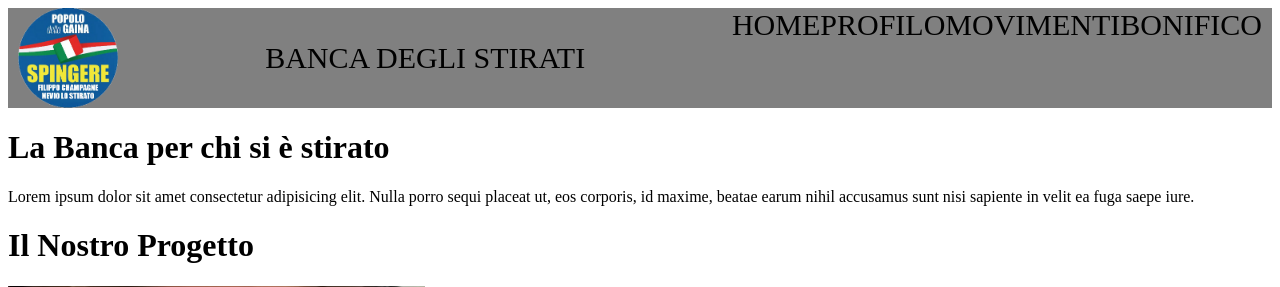
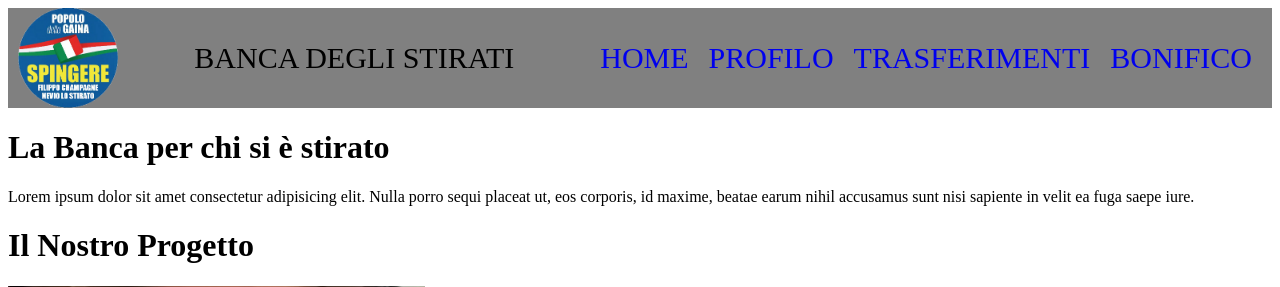
Before and after one commit to LucianoRiboldi/Progetto-PHP, a PHP site: page / in a window 1280 px wide. Shown: the top 287 px of the page. Run offline with PHP 8.4, Linux system fonts and the light colour scheme.

Commit message:
menu orizzontale, organizzazione pagine

```diff
--- a/index.html
+++ b/index.html
@@ -9,14 +9,14 @@
 <body>
     <div class="contenitorepagina">
         <nav>
-            <div class="logo"><a href="../index.html"><img src="logostirati.png"></a></div>
+            <div class="logo"><a href="../index.html"><img src="Immagini/logostirati.png"></a></div>
             <div class="titolo-centrale">BANCA DEGLI STIRATI</div>
-            <div class="listamenu">
-                <div class="contenitorelista">HOME</div>
-                <div class="contenitorelista">PROFILO</div>
-                <div class="contenitorelista">MOVIMENTI</div>
-                <div class="contenitorelista">BONIFICO</div>
-            <div>
+            <div class="prova">
+                <a href="index.html">HOME</a>
+                <a href="Pagine/Profilo.html">PROFILO</a>
+                <a href="Pagine/Trasferimenti.html">TRASFERIMENTI</a>
+                <a href="Pagine/Bonifico.html">BONIFICO</a>
+            </div>
         </nav>
         <div>
             <h1>La Banca per chi si è stirato</h1>
@@ -25,7 +25,7 @@
         <div class="ContenitoreContenitoreIlNostroProgetto">
             <h1>Il Nostro Progetto</h1>
             <div class="ContenitoreIlNostroProgetto">
-                <img src="channels4_profile.jpg">
+                <img src="Immagini/channels4_profile.jpg">
                 <div>
                     <p>Lorem ipsum dolor sit amet consectetur adipisicing elit. Voluptatem quae, veritatis tenetur harum expedita culpa possimus unde consequuntur temporibus ducimus id aperiam, distinctio optio beatae nam quas itaque animi sunt!</p>
                 </div>
@@ -37,7 +37,7 @@
                 <div>
                     <p>Lorem ipsum dolor sit amet consectetur adipisicing elit. Voluptatem quae, veritatis tenetur harum expedita culpa possimus unde consequuntur temporibus ducimus id aperiam, distinctio optio beatae nam quas itaque animi sunt!</p>
                 </div>
-                <img src="oar2.jpg">
+                <img src="Immagini/oar2.jpg">
             </div>
         </div>
     </div>
--- a/style.css
+++ b/style.css
@@ -1,14 +1,17 @@
 * {box-sizing: border-box;}
+html{padding: 0;margin:0}
 .contenitore{width: 100%; height: 100%;}
 nav {position: sticky; top: 0; display:flex; flex-direction: row;flex-wrap: nowrap; align-items: center;justify-content: space-between;height: 100px; font-size: 30px; padding: 0px 10px; background-color: gray;}
 .logo{height: 100%;}
 .logo img {height:100%;}
 .listamenu{display:flex;flex-direction: row; margin :0; padding:0;height:100%;align-items: center;}
-.contenitorelista{height:100%}
-.contenitorelista:hover{background-color: blue;}
 .ContenitoreChiSiamo{display: flex;}
 .ContenitoreChiSiamo h1 {width: 66%;}
 .ContenitoreChiSiamo img {width: 33%;}
 .ContenitoreIlNostroProgetto{display: flex;}
 .ContenitoreIlNostroProgetto h1 {width: 66%;}
 .ContenitoreIlNostroProgetto img {width: 33%;}
+.prova{overflow: hidden;}
+.prova a{float: left;text-align: center;text-decoration: none; padding: 4.90% 10px;}
+.prova a:hover{background-color: blue;}
+.prova a.active{background-color: brown;}
```
Also changed, not shown: Immagini/channels4_profile.jpg (renamed from channels4_profile.jpg), Immagini/logostirati.png (renamed from logostirati.png), Immagini/oar2.jpg (renamed from oar2.jpg), Pagine/Bonifico.html (added), Pagine/Login.html (added), Pagine/Profilo.html (added), Pagine/Trasferimenti.html (added).
